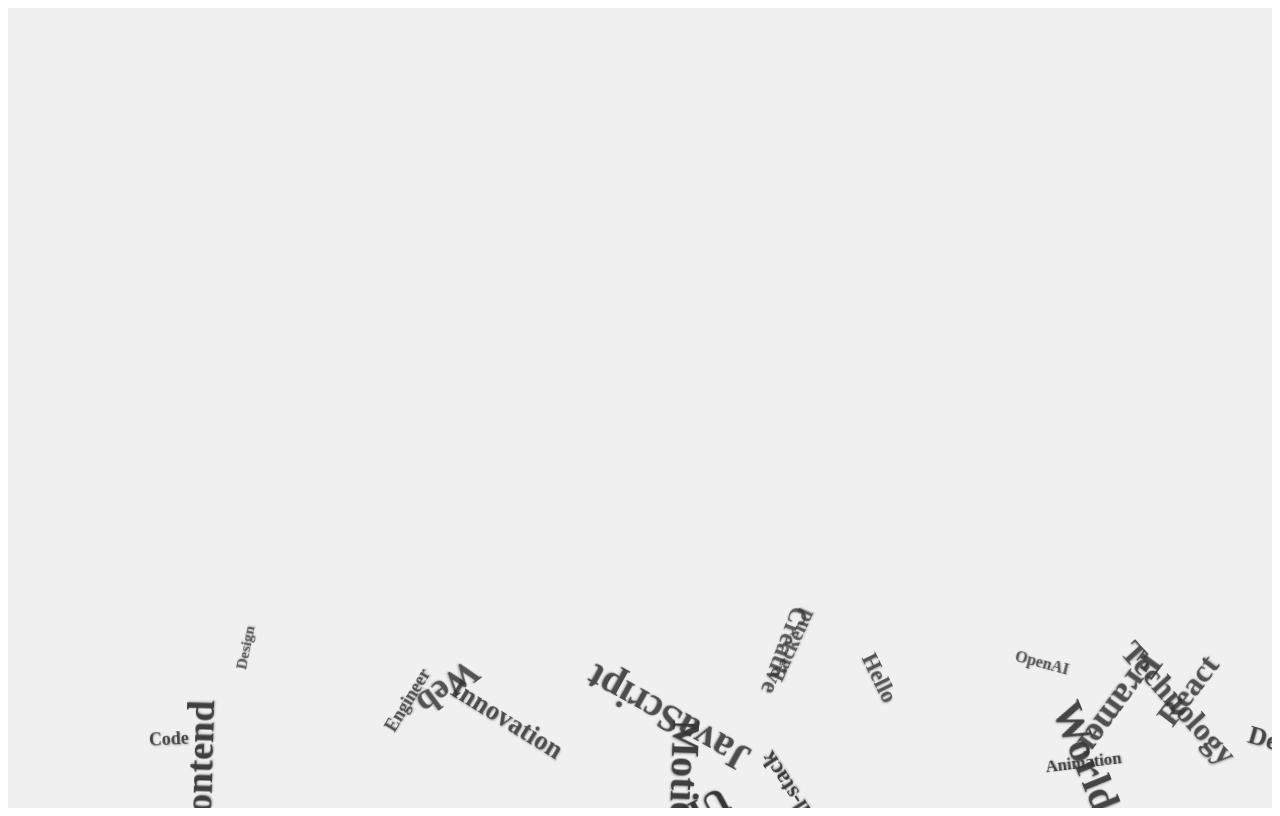
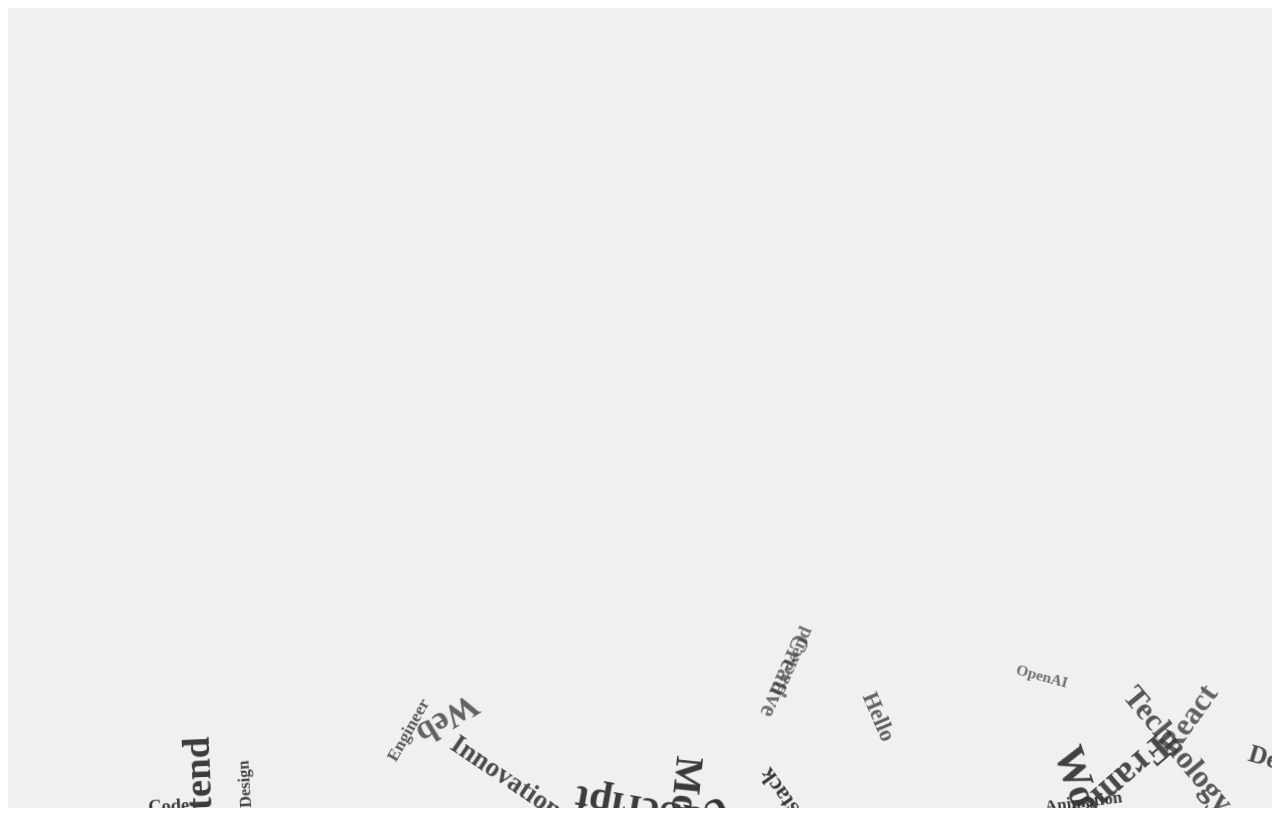
Before and after one commit to ankurhalder/falllling-words, a React (Vite) app: page / in a window 1280 px wide. Built offline with nearby package versions, Linux system fonts and the light colour scheme.

Commit message:
chore: Update FallingWordsAnimation component with improved animation effects and styling

```diff
--- a/src/FallingWordsAnimation.jsx
+++ b/src/FallingWordsAnimation.jsx
@@ -46,25 +46,20 @@ const FallingWordsAnimation = () => {
             color: "#333",
             zIndex: 100,
             opacity: 1,
-            textShadow: "1px 1px 2px rgba(0, 0, 0, 0.3)", // Add subtle text shadow
           }}
           initial={{
-            opacity: 0,
-            y: "-10vh", // Start slightly above the top of the screen
-            scale: 0.5, // Start small
+            opacity: 0, // Start invisible
+            y: "-5vh", // Offset initial position slightly above top
           }}
           animate={{
-            y: "100vh",
-            rotate: `${(Math.random() - 0.5) * 360}deg`,
-            scale: 1,
-            opacity: 1,
-            transitionEnd: {
-              opacity: 0, // Fade out at end of animation
-            },
+            y: "100vh", // Move to bottom of screen
+            rotate: `${(Math.random() - 0.5) * 360}deg`, // Random rotation
+            scale: [1, 0.8, 1], // Add a slight bounce effect
+            opacity: [1, 0.5, 1], // Fade in and out slightly
           }}
           transition={{
-            duration: 4 + Math.random() * 3, // Randomize duration
-            ease: "easeOut", // Smooth easing with a gradual slowdown
+            duration: 4 + Math.random() * 2, // Randomize duration
+            ease: "easeInOut", // Smooth easing
             repeat: Infinity,
             repeatType: "mirror",
             delay: Math.random() * 2,
```
